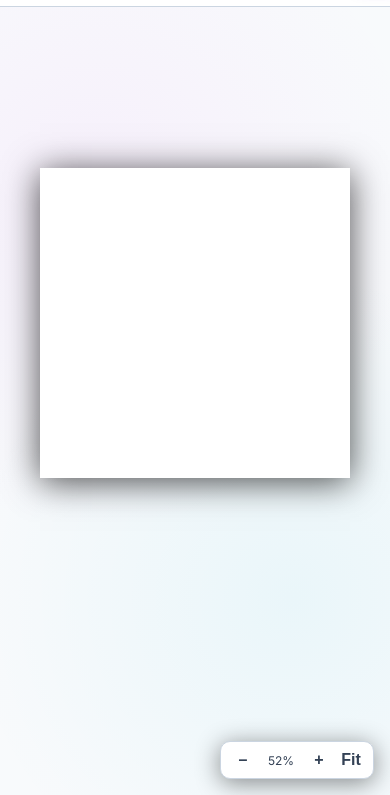
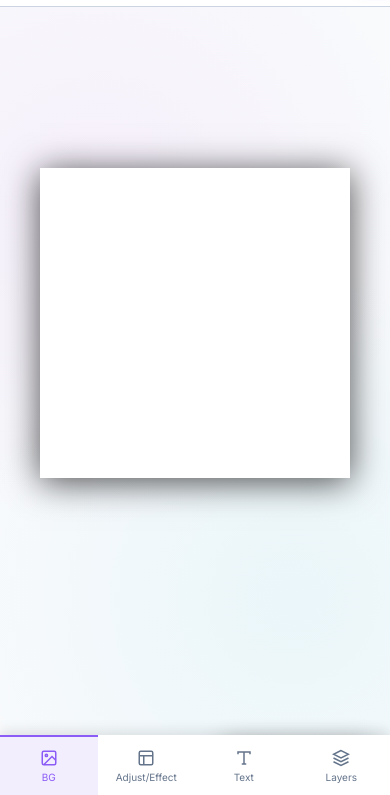
Before and after one commit to RKD-630/Smedia, a plain HTML site: page index.html in a window 390 px wide. Shown: the part 49-844 px from the top of the page. Drawn offline with Linux system fonts and the light colour scheme; a web font is replaced by a local one.

Commit message:
Add files via upload

```diff
--- a/app.js
+++ b/app.js
@@ -1605,7 +1605,6 @@
         $('leftSidebar').classList.add('open');
         switchPanel(tab.dataset.panel);
       }
-      $('leftSidebar').classList.remove('show-dropdown');
     } else {
       switchPanel(tab.dataset.panel);
     }
@@ -1978,28 +1977,12 @@
   // Mobile menu toggle
   const btnMenu = $('btnMobileMenu');
   if (btnMenu) {
-    btnMenu.addEventListener('click', (e) => {
-      e.stopPropagation();
+    btnMenu.addEventListener('click', () => {
       const sidebar = $('leftSidebar');
-      if (sidebar.classList.contains('show-dropdown')) {
-        sidebar.classList.remove('show-dropdown');
-      } else {
-        sidebar.classList.add('show-dropdown');
-        sidebar.classList.remove('open');
-      }
+      sidebar.classList.remove('open');
+      sidebar.classList.toggle('hide-tabs');
     });
   }
-
-  // Close dropdown when clicking outside
-  document.addEventListener('click', e => {
-    if (window.innerWidth <= 600) {
-      const sidebar = $('leftSidebar');
-      const btnMenu = $('btnMobileMenu');
-      if (sidebar && sidebar.classList.contains('show-dropdown') && !e.target.closest('.sidebar-tabs') && !e.target.closest('#btnMobileMenu')) {
-        sidebar.classList.remove('show-dropdown');
-      }
-    }
-  });
 
   // Mobile drag handles
   let dragStartY = 0;
--- a/index.html
+++ b/index.html
@@ -91,11 +91,11 @@
       <div class="sidebar-tabs">
         <button class="sidebar-tab active" data-panel="background" id="tabBg">
           <svg width="18" height="18" viewBox="0 0 24 24" fill="none" stroke="currentColor" stroke-width="2"><rect x="3" y="3" width="18" height="18" rx="2"/><circle cx="8.5" cy="8.5" r="1.5"/><polyline points="21,15 16,10 5,21"/></svg>
-          <span>Background</span>
+          <span>BG</span>
         </button>
         <button class="sidebar-tab" data-panel="image" id="tabImg">
           <svg width="18" height="18" viewBox="0 0 24 24" fill="none" stroke="currentColor" stroke-width="2"><rect x="3" y="3" width="18" height="18" rx="2"/><path d="M3 9h18M9 21V9"/></svg>
-          <span>Image</span>
+          <span>Adjust/Effect</span>
         </button>
         <button class="sidebar-tab" data-panel="text" id="tabText">
           <svg width="18" height="18" viewBox="0 0 24 24" fill="none" stroke="currentColor" stroke-width="2"><polyline points="4,7 4,4 20,4 20,7"/><line x1="9" y1="20" x2="15" y2="20"/><line x1="12" y1="4" x2="12" y2="20"/></svg>
--- a/style.css
+++ b/style.css
@@ -729,30 +729,26 @@
     display: none;
   }
   .sidebar-tabs {
-    position: absolute; top: var(--topbar-h); left: 0; right: auto; bottom: auto;
-    width: 200px; z-index: 120;
-    background: var(--bg-surface);
-    border-right: 1px solid var(--border);
-    border-bottom: 1px solid var(--border);
-    border-radius: 0 0 var(--radius-lg) 0;
-    pointer-events: auto; padding: 8px 0;
-    display: flex; flex-direction: column; justify-content: flex-start;
-    box-shadow: var(--shadow-lg);
-    transform: translateX(-150%); transition: transform 0.3s cubic-bezier(0.4, 0, 0.2, 1);
+    position: fixed; bottom: 0; left: 0; right: 0; top: auto;
+    z-index: 110; background: var(--bg-surface);
+    border-top: none; border-bottom: none; border-right: none;
+    pointer-events: auto; padding-bottom: env(safe-area-inset-bottom, 0px);
+    display: flex; flex-direction: row; justify-content: space-around;
+    transform: translateY(0); transition: transform 0.3s cubic-bezier(0.4, 0, 0.2, 1);
+    box-shadow: 0 -4px 12px rgba(0,0,0,0.1);
+    width: 100%;
+    border-radius: 0;
   }
-  .left-sidebar.show-dropdown .sidebar-tabs {
-    transform: translateX(0);
+  .left-sidebar.hide-tabs .sidebar-tabs {
+    transform: translateY(150%);
   }
   .sidebar-tab {
-    padding: 16px; border: none; border-bottom: 1px solid var(--border-light);
-    flex-direction: row; justify-content: flex-start; gap: 12px;
-  }
-  .sidebar-tab:last-child {
-    border-bottom: none;
+    padding: 12px 0; border: none; border-top: 2px solid transparent; flex: 1;
+    flex-direction: column; gap: 4px; font-size: 10px;
   }
   .sidebar-tab.active {
-    border-top: none; border-left: 4px solid var(--accent-2);
-    color: var(--accent-2); background: rgba(139, 92, 246, 0.05);
+    border-left: none; border-top-color: var(--accent-2);
+    color: var(--accent-2); background: rgba(139, 92, 246, 0.1);
   }
   .panels-wrapper {
     position: fixed; left: 0; right: 0; bottom: 0; top: auto;
@@ -772,7 +768,7 @@
     position: static; border-top: none; border-radius: 0; box-shadow: none; transform: none !important;
   }
   .canvas-area {
-    padding-bottom: 0;
+    padding-bottom: 60px;
     justify-content: flex-start;
     padding-top: 16px;
   }
```
